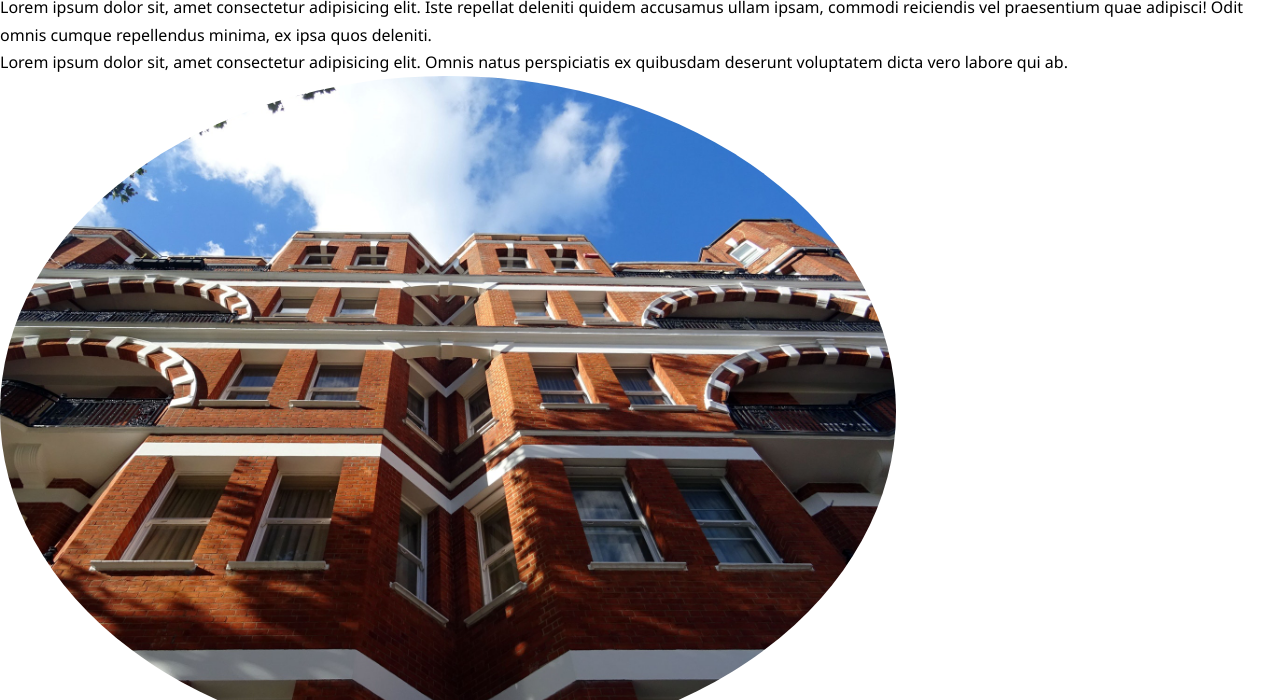
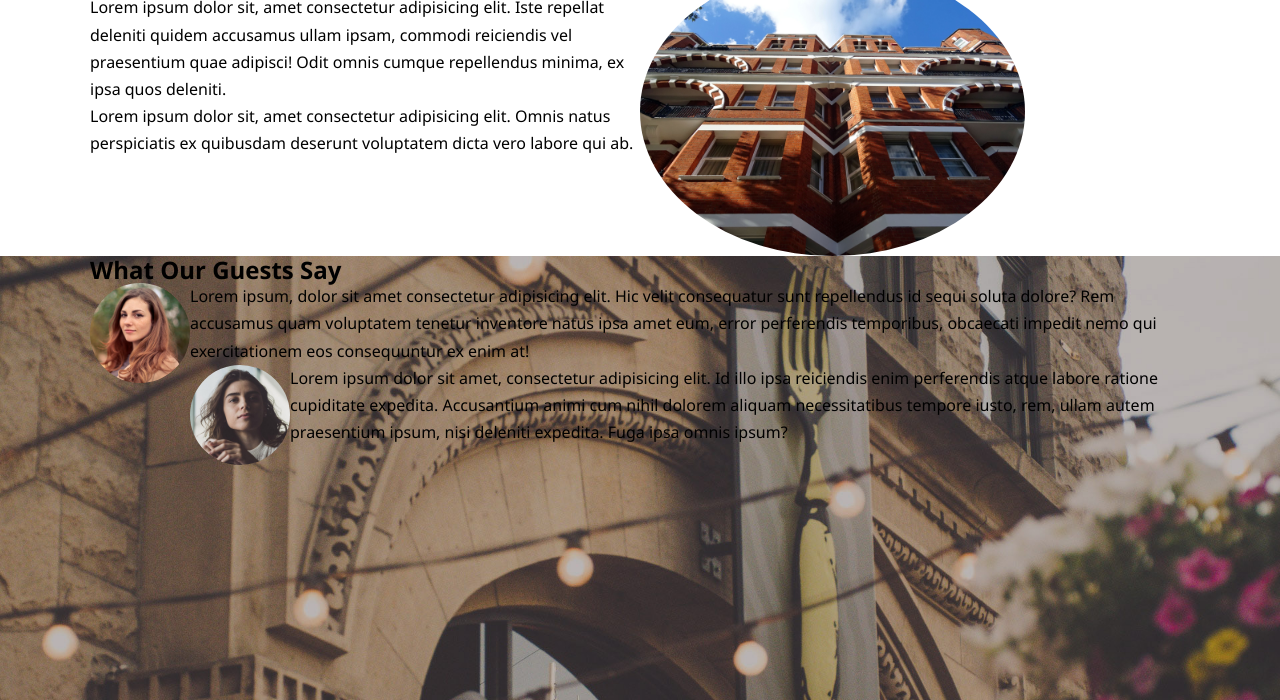
Before and after one commit to jacobsdar/hotel-website, a plain HTML site: page about.html in a window 1280 px wide. Shown: the part 100-800 px from the top of the page. Drawn offline with Linux system fonts and the light colour scheme.

Commit message:
Add floats and container sizes to sites
Change index.html
Add floats to history section hotel img and the history info section
Add floats to info section
Add divs with clear both utility class to prevent overlapping of elements

Change about.html
Add float and width to about text section
Add float and width to hotel img
Add float to person 1 and 2 img in testimonials section

Change contact.html
Add float to contact section

```diff
--- a/about.html
+++ b/about.html
@@ -21,6 +21,7 @@
         </nav>
     </header>
     <section class="about">
+        <div class="container">
             <div class="about-left">
                 <h1><span>About</span> Hotel BT</h1>
                 <p>Lorem ipsum dolor sit, amet consectetur adipisicing elit. Iste repellat deleniti quidem accusamus ullam ipsam, commodi reiciendis vel praesentium quae adipisci! Odit omnis cumque repellendus minima, ex ipsa quos deleniti.</p>
@@ -29,9 +30,11 @@
             <div class="about-right">
                 <img src="/img/photo-2.jpg" alt="Photo of Hotel">
             </div>
+        </div>
     </section>
+    <div class="clr"></div>
     <section class="testimonials">
-        <div>
+        <div class="container">
             <h2>What Our Guests Say</h2>
             <div class="testimonial">
                 <img src="/img/person-1.jpg" alt="Image of person 1">
@@ -39,6 +42,7 @@
             </div>
             <div class="testimonial">
                 <img src="/img/person-2.jpg" alt="Image of person 2">
+                <p>Lorem ipsum dolor sit amet, consectetur adipisicing elit. Id illo ipsa reiciendis enim perferendis atque labore ratione cupiditate expedita. Accusantium animi cum nihil dolorem aliquam necessitatibus tempore iusto, rem, ullam autem praesentium ipsum, nisi deleniti expedita. Fuga ipsa omnis ipsum?</p>
             </div>
         </div>
     </section>
--- a/css/style.css
+++ b/css/style.css
@@ -138,9 +138,11 @@ footer {
 }
 
 /* Testimonial image to be rounded and set to a static size as they are a set height */
+/* Set testimonial image floats */
 
 .testimonials .testimonial img {
     border-radius: 50%;
+    float: left;
     width: 100px;
 }
 
@@ -169,7 +171,7 @@ footer {
     width: 33.3%;
 }
 
-/* Create utility class to float boxes */
+/* Create utility class to float boxes on index page*/
 
 .flt-l {
     float: left;
@@ -178,3 +180,21 @@ footer {
 .flt-r {
     float: right;
 }
+
+/* Set About floats and widths */
+
+.about-left {
+    float: left;
+    width: 50%;
+}
+
+.about-right {
+    float: right;
+    width: 50%;
+}
+
+/* Set Contact info widths */
+
+.contact {
+    width: 33.333%;
+}
```
Also changed, not shown: contact.html (+6 -3 lines). Lines whose indentation alone changed are shown as unchanged.
